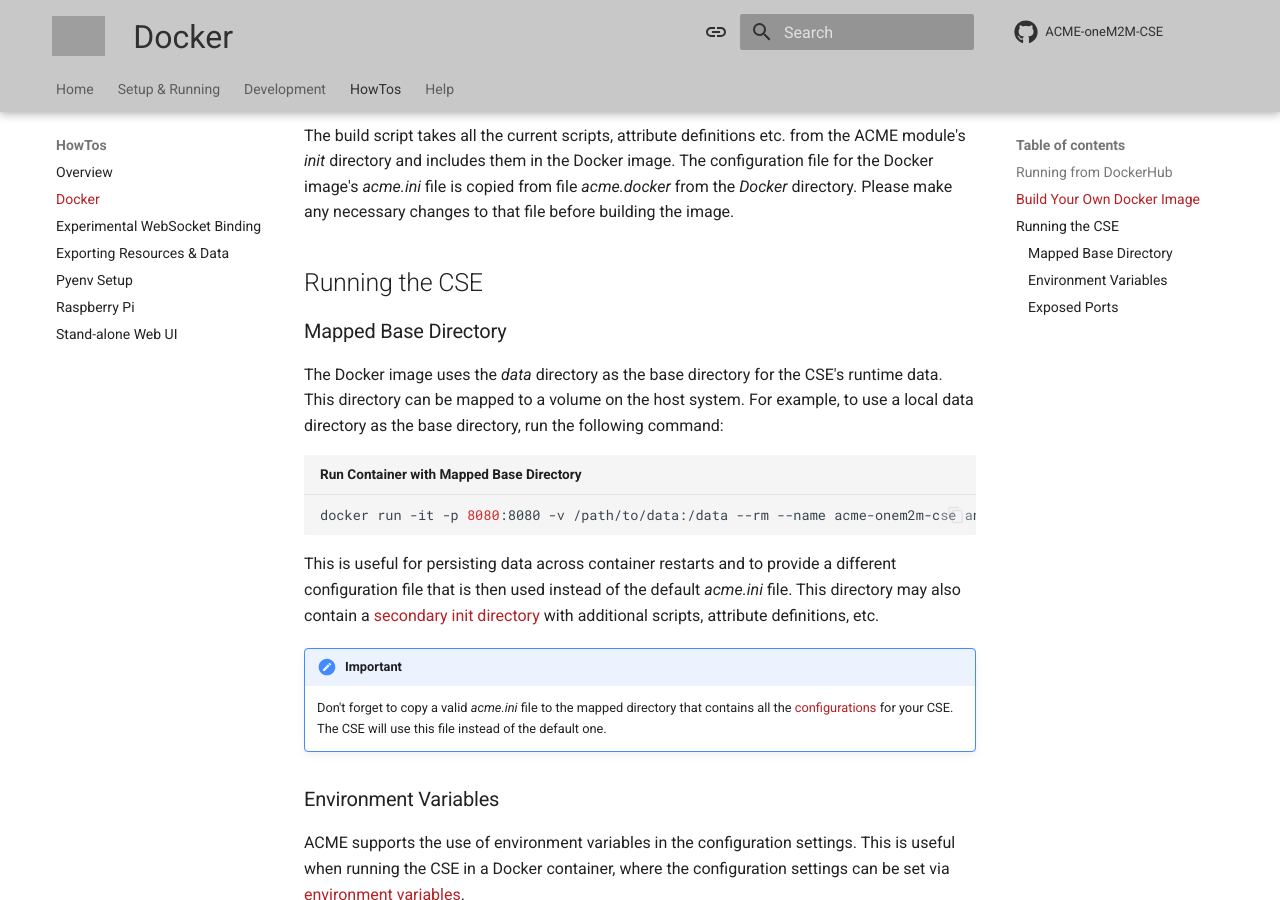
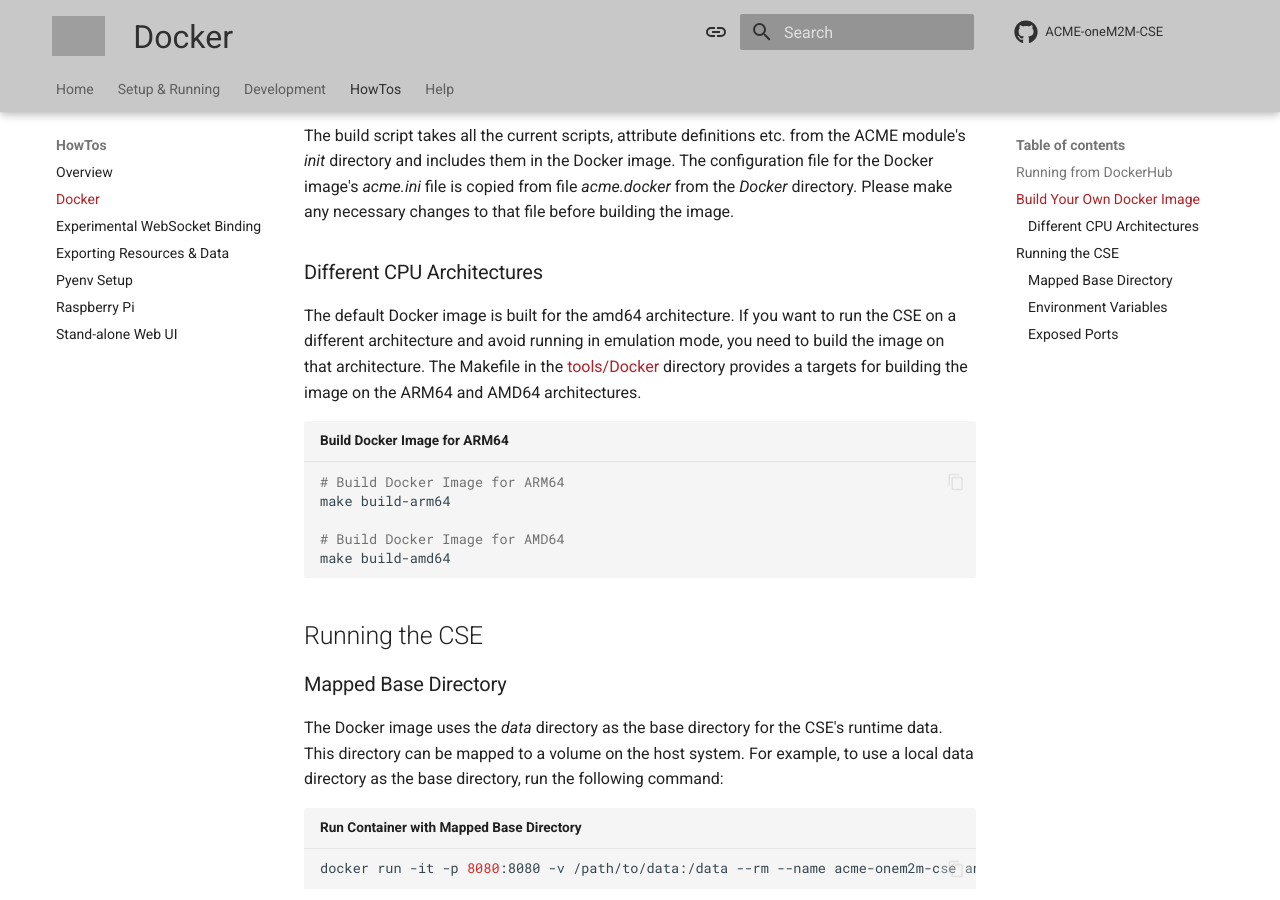
Before and after one commit to ankraft/ACME-oneM2M-CSE-mkdocs, an MkDocs documentation site: the page built from docs/howtos/Docker.md, in a window 1280 px wide and 900 px high, scrolled down 775 px. Built offline with MkDocs 1.6.1 and Material for MkDocs 9.7.7, drawn with Linux system fonts in a browser that asks for light colours; comment, search, counter and statistics services are not loaded; grey boxes are pictures that could not be loaded.

Commit message:
Added different CPU architectures to the docker documentation

````diff
--- a/docs/howtos/Docker.md
+++ b/docs/howtos/Docker.md
@@ -26,6 +26,18 @@
 
 The build script takes all the current scripts, attribute definitions etc. from the ACME module's *init* directory and includes them in the Docker image. The configuration file for the Docker image's *acme.ini* file is copied from file *acme.docker* from the *Docker* directory. Please make any necessary changes to that file before building the image.
 
+
+### Different CPU Architectures
+
+The default Docker image is built for the amd64 architecture. If you want to run the CSE on a different architecture and avoid running in emulation mode, you need to build the image on that architecture. The Makefile in the [tools/Docker](https://github.com/ankraft/ACME-oneM2M-CSE/blob/master/tools/Docker){target=_new} directory provides a targets for building the image on the ARM64 and AMD64 architectures.
+
+```sh title="Build Docker Image for ARM64"
+# Build Docker Image for ARM64
+make build-arm64
+
+# Build Docker Image for AMD64
+make build-amd64
+```
 
 ## Running the CSE
 
````
